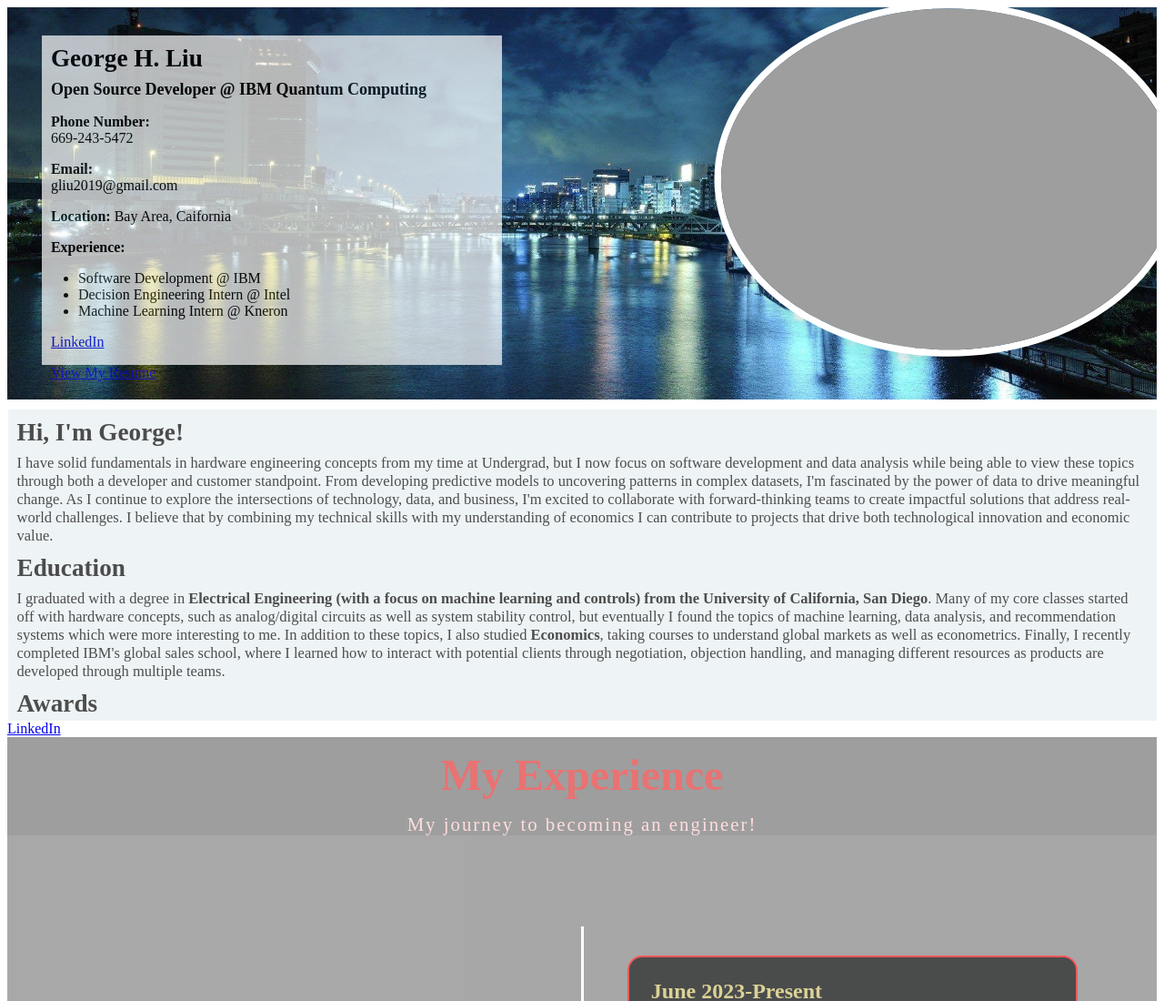
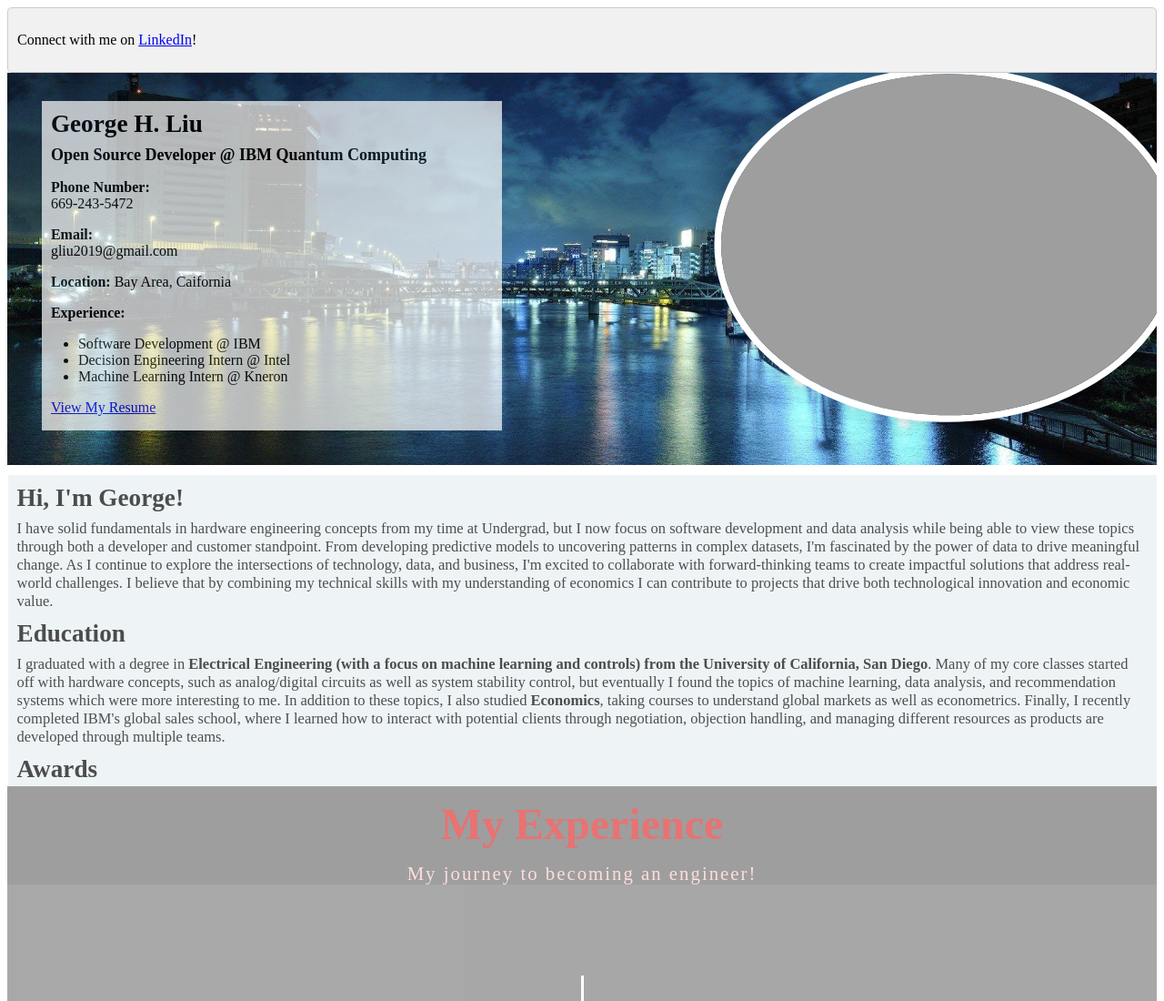
Before and after one commit to developer-gliu/website, a plain HTML site: page index.html in a window 1280 px wide. Shown: the top 1100 px of the page at 91% size. Drawn offline with Linux system fonts and the light colour scheme.

Commit message:
fixed link

```diff
--- /dev/null
+++ b/index-styles.css
@@ -0,0 +1,12 @@
+.container {
+    overflow-y: scroll;
+    position: relative;
+}
+
+.textbox {
+    border: 1px solid #ccc;
+    padding: 10px;
+    background-color: #f0f0f0e0;
+    border-radius: 5px;
+    box-shadow: 0 0 5px rgba(0, 0, 0, 0.1);
+}
--- a/index.html
+++ b/index.html
@@ -1,14 +1,19 @@
+<head>
+    <link rel="stylesheet" type="text/css" href="index-styles.css">
+</head>
 
 <body>
+    <div class="container">
+    <div class="textbox">
+        <p>Connect with me on <a href="https://www.linkedin.com/in/g9liu/">LinkedIn</a>!</p>
+    </div>
+
     <div class="intro">
         <iframe src="intro.html" frameborder="0" width="100%" height="100%"></iframe>
-    </div>
-
-    <div class="Linkedin Link">
-        <a href="https://www.linkedin.com/in/g9liu/">LinkedIn</a>
     </div>
 
     <div class="timeline">
         <iframe src="timeline.html" frameborder="0" width="100%" height="100%"></iframe>
     </div>
+    </div>
 </body>
--- a/intro.html
+++ b/intro.html
@@ -32,7 +32,6 @@
                     <li>Decision Engineering Intern @ Intel</li>
                     <li>Machine Learning Intern @ Kneron</li>
                 </ul>
-            <p><a href="https://www.linkedin.com/in/g9liu/">LinkedIn</a></p>
             <p><a href="LiuGeorge_UCSD_Resume.pdf" target="_blank" rel="noopener noreferrer">View My Resume</a></p>
             </div>
     </div>
@@ -66,8 +65,8 @@
             <ul>
                 <li><strong>2023 Henry Booker Engineering Award, Cum Laude, Provost Honors</strong></li>
                     <ul>
-                        <li>The <a href="https://www.ece.ucsd.edu/undergraduate/booker-award">Henry Booker Engineering Award</a> is given to the top performing Engineering students at UCSD in terms of GPA over the
-                            entire time of a student's study.</li>
+                        <li>This award is given to the top performing Engineering students at UCSD in terms of GPA over the
+                            entire duration of study.</li>
                         <li>Due to the result of my studies, I also received Cum Laude and Provost Honors on my degree.</li>
                     </ul>
                 <li><strong>Intel Recognition Award for Result Driven Work</strong></li>
```
